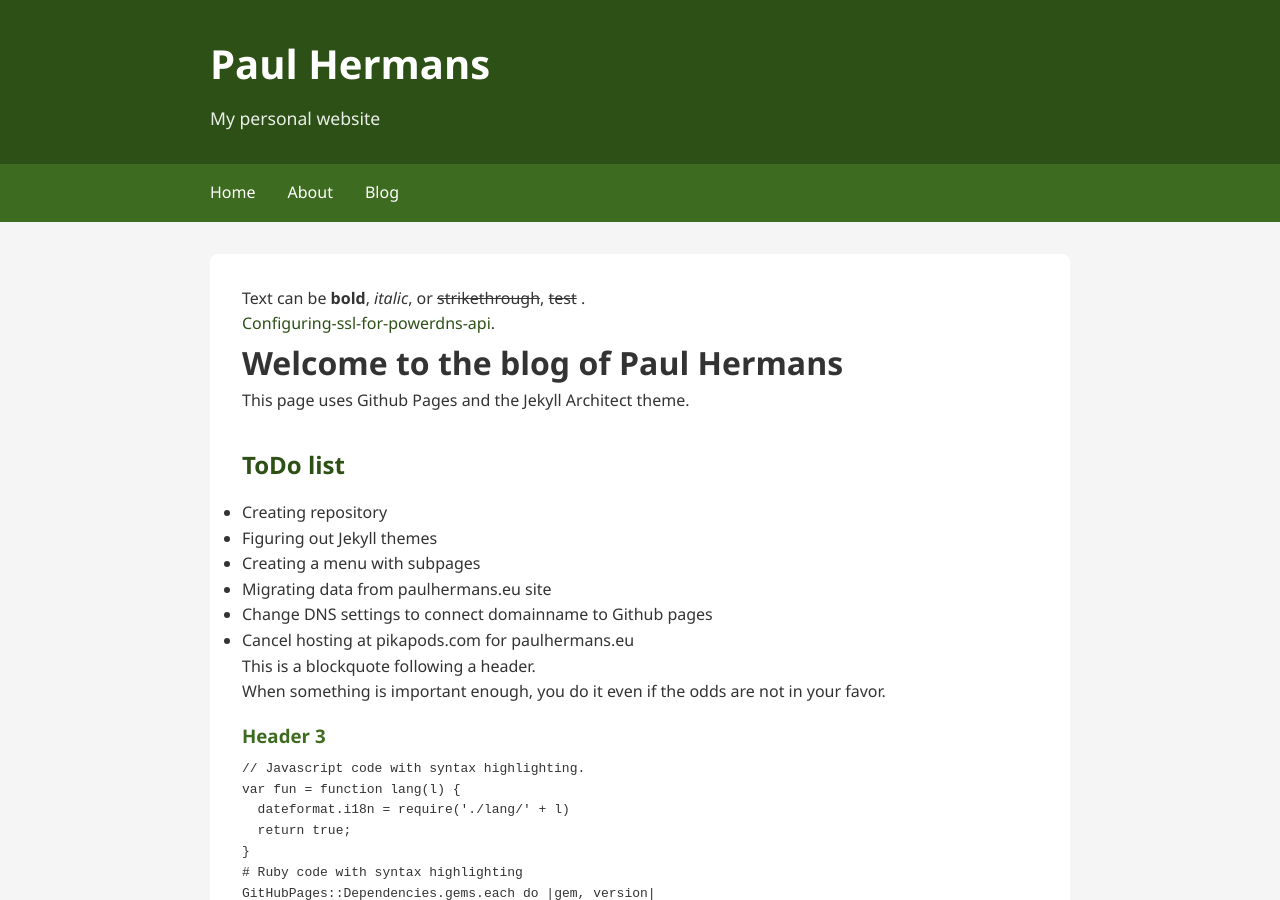
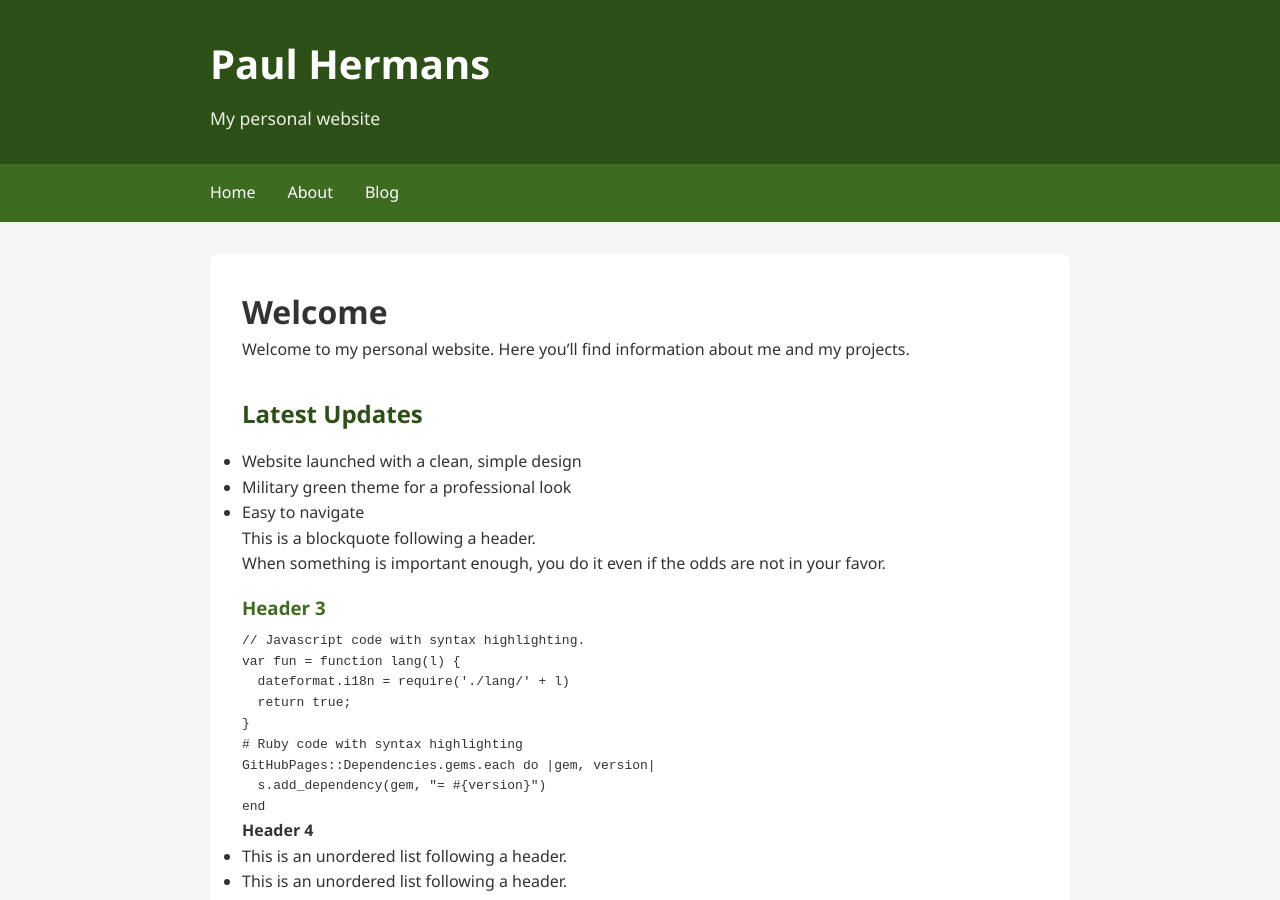
Before and after one commit to paulhermanseu/paulhermans.eu, a Jekyll site: the page built from index.md, in a window 1280 px wide and 900 px high. Built offline with Jekyll 4.4.1, drawn with Linux system fonts in a browser that asks for light colours.

Commit message:
Revise website content and update title
Updated the title and layout of the personal website, revised content structure, and added latest updates section.

```diff
--- a/index.md
+++ b/index.md
@@ -1,25 +1,18 @@
 ---
-title: Personal website of Paul Hermans
 layout: default
-nav: true
+title: Home
 ---
 
-Text can be **bold**, _italic_, or ~~strikethrough~~, ~~test~~ .
+# Welcome
 
-[Configuring-ssl-for-powerdns-api](./configuring-ssl-for-powerdns-api.html).
+Welcome to my personal website. Here you'll find information about me and my projects.
 
-# Welcome to the blog of Paul Hermans
+## Latest Updates
 
-This page uses Github Pages and the Jekyll Architect theme.
+- Website launched with a clean, simple design
+- Military green theme for a professional look
+- Easy to navigate
 
-## ToDo list
-
-- Creating repository
-- Figuring out Jekyll themes
-- Creating a menu with subpages
-- Migrating data from paulhermans.eu site
-- Change DNS settings to connect domainname to Github pages
-- Cancel hosting at pikapods.com for paulhermans.eu
 
 > This is a blockquote following a header.
 >
```
